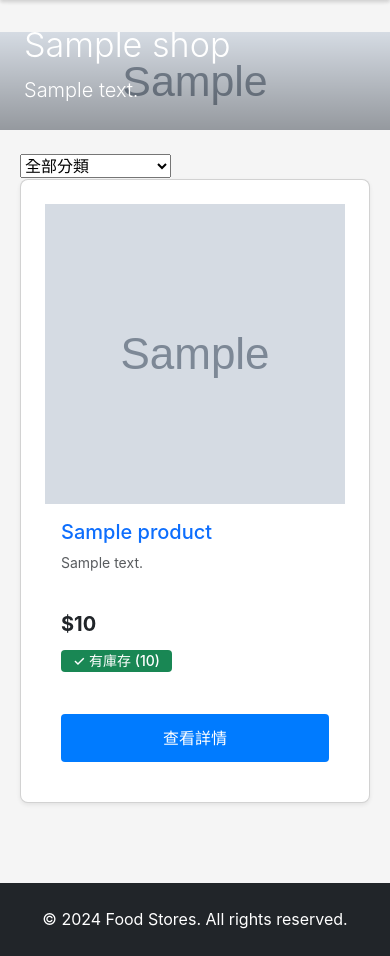
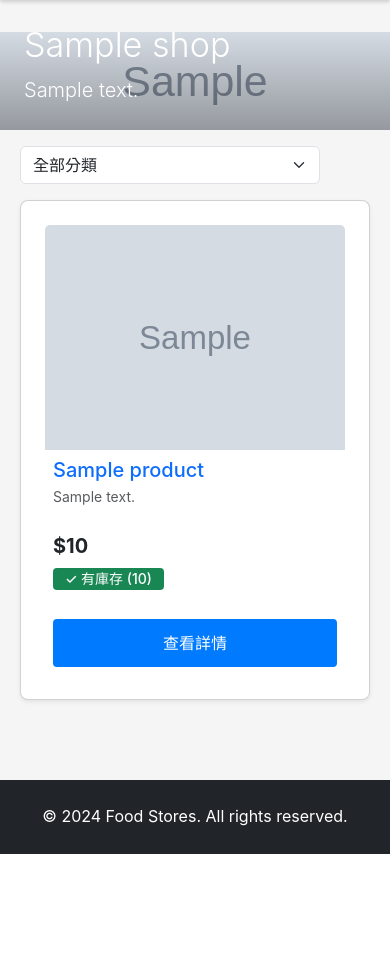
Before and after one commit to renfu-her/food-stores, a Flask app: page /store/shop/1 in a window 390 px wide. Shown: the part 58-1014 px from the top of the page. After the commit the page ends 912 px from the top, so only its background shows below. Run offline with Flask 3, Linux system fonts and the light colour scheme; tables that the repository leaves empty hold one stand-in row (values such as "Sample post"); grey boxes marked "Sample" are stand-in pictures; some libraries are stand-ins or nearby versions.

Commit message:
Optimize spacing and UI for store page, transitioning to Bootstrap 5 styles. Refactor product card layout for improved presentation and responsiveness, including adjustments to internal padding and margins. Update CHANGELOG to reflect these enhancements.

```diff
--- a/public/templates/store/shop.html
+++ b/public/templates/store/shop.html
@@ -3,7 +3,7 @@
 {% block content %}
 <!-- 店鋪 Banner 橫幅 (4:1 比例) -->
 {% if shop.banner_image %}
-<div class="position-relative mb-4" style="width: 100%; padding-top: 25%; overflow: hidden; background: linear-gradient(135deg, #667eea 0%, #764ba2 100%);">
+<div class="position-relative mb-3" style="width: 100%; padding-top: 25%; overflow: hidden; background: linear-gradient(135deg, #667eea 0%, #764ba2 100%);">
     <img src="{{ shop.banner_image }}" class="position-absolute top-0 start-0 w-100 h-100" alt="{{ shop.name }} Banner" style="object-fit: cover;">
     <div class="position-absolute top-0 start-0 w-100 h-100" style="background: linear-gradient(to bottom, rgba(0,0,0,0) 0%, rgba(0,0,0,0.3) 100%);"></div>
     <div class="position-absolute bottom-0 start-0 w-100 p-4 text-white">
@@ -12,7 +12,7 @@
     </div>
 </div>
 {% else %}
-<div class="container">
+<div class="container mb-3">
     <div class="page-header">
         <h1>{{ shop.name }}</h1>
         <p class="shop-description">{{ shop.description or '暫無描述' }}</p>
@@ -22,8 +22,8 @@
 
 <div class="container">
 
-    <div class="filter-section">
-        <select id="categoryFilter" onchange="filterProducts()" class="filter-select">
+    <div class="mb-3">
+        <select id="categoryFilter" onchange="filterProducts()" class="form-select" style="max-width: 300px;">
             <option value="">全部分類</option>
             {% for category in categories %}
             <option value="{{ category.id }}">{{ category.name }}</option>
@@ -32,26 +32,25 @@
     </div>
 
     {% if products %}
-    <div class="row g-4">
+    <div class="row g-3">
         {% for product in products %}
         <div class="col-sm-6 col-md-4 col-lg-3 product-card-item" data-category="{{ product.category_id }}">
             <div class="card h-100 shadow-sm">
-                <!-- 產品圖片 (1:1 正方形) -->
-                <div class="position-relative" style="width: 100%; padding-top: 100%; overflow: hidden; background: linear-gradient(135deg, #f5f7fa 0%, #c3cfe2 100%);">
-                    {% if product.images and product.images|length > 0 %}
-                        <img src="{{ product.images[0].image_path }}" class="position-absolute top-0 start-0 w-100 h-100" alt="{{ product.name }}" style="object-fit: cover;">
-                    {% else %}
-                        <div class="position-absolute top-0 start-0 w-100 h-100 d-flex align-items-center justify-content-center">
-                            <i class="bi bi-box-seam display-4 text-muted"></i>
-                        </div>
-                    {% endif %}
-                </div>
-                <div class="card-body d-flex flex-column">
-                    <h5 class="card-title">
+                <!-- 產品圖片 -->
+                {% if product.images and product.images|length > 0 %}
+                    <img src="{{ product.images[0].image_path }}" class="card-img-top" alt="{{ product.name }}">
+                {% else %}
+                    <div class="card-img-top d-flex align-items-center justify-content-center bg-light" style="min-height: 200px;">
+                        <i class="bi bi-box-seam display-4 text-muted"></i>
+                    </div>
+                {% endif %}
+
+                <div class="card-body d-flex flex-column p-2">
+                    <h5 class="card-title mb-1">
                         <a href="{{ url_for('customer.product', product_id=product.id) }}" class="text-decoration-none">{{ product.name }}</a>
                     </h5>
-                    <p class="card-text text-muted small" style="min-height: 40px;">{{ product.description or '暫無描述' }}</p>
-                    <div class="mb-2">
+                    <p class="card-text text-muted small mb-1" style="min-height: 40px;">{{ product.description or '暫無描述' }}</p>
+                    <div class="mb-1">
                         {% if product.discounted_price %}
                             <span class="text-decoration-line-through text-muted me-2">${{ product.unit_price|int }}</span>
                             <span class="text-danger fw-bold fs-5">${{ product.discounted_price|int }}</span>
@@ -59,7 +58,7 @@
                             <span class="fw-bold fs-5">${{ product.unit_price|int }}</span>
                         {% endif %}
                     </div>
-                    <div class="mb-3">
+                    <div class="mb-1">
                         {% if product.stock_quantity > 0 %}
                             <span class="badge bg-success">✓ 有庫存 ({{ product.stock_quantity }})</span>
                         {% else %}
```
Also changed, not shown: CHANGELOG.md.
